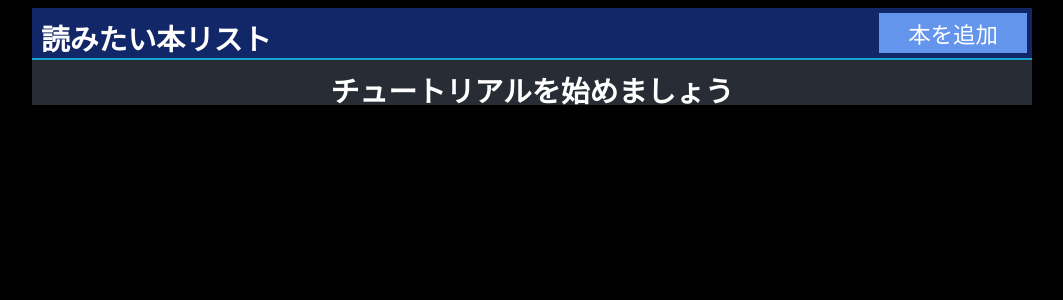
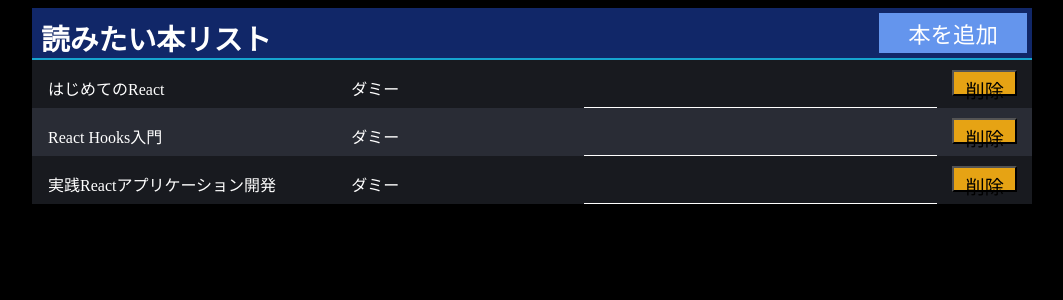
Before and after one commit to yochimonji/react-typescript-tutorial2, a React (Create React App) app: page / in a window 1280 px wide. Shown: the top 300 px of the page, without its empty margins (108-1171 px from the left). Built offline with nearby package versions, Linux system fonts and the light colour scheme.

Commit message:
add 読みたい本リスとを表示
今はダミーデータ

```diff
--- a/src/App.tsx
+++ b/src/App.tsx
@@ -1,6 +1,6 @@
 import React from "react";
 import "./App.css";
-import { BookToRead } from "./components/index";
+import { BookToRead, BookRow } from "./components/index";
 
 const dummyBooks: BookToRead[] = [
   {
@@ -23,16 +23,29 @@ const dummyBooks: BookToRead[] = [
   },
 ];
 
-const App = (): JSX.Element => (
+const App = (): JSX.Element => {
+  const bookRows = dummyBooks.map((b) => (
+    <BookRow
+      book={b}
+      key={b.id}
+      onMemoChange={(id, memo) => {
+        const a = 1;
+      }}
+      onDelete={(id) => {
+        const a = 1;
+      }}
+    />
+  ));
+
+  return (
     <div className="App">
       <section className="nav">
         <h1>読みたい本リスト</h1>
         <div className="button-like">本を追加</div>
       </section>
-    <section className="main">
-      <h1>チュートリアルを始めましょう</h1>
-    </section>
+      <main className="main">{bookRows}</main>
     </div>
   );
+};
 
 export default App;
--- /dev/null
+++ b/src/components/BookRow.tsx
@@ -0,0 +1,42 @@
+import React from "react";
+import { BookToRead } from "./index";
+
+type BookRowProps = {
+  book: BookToRead;
+  onMemoChange: (id: number, memo: string) => void;
+  onDelete: (id: number) => void;
+};
+
+const BookRow = (props: BookRowProps): JSX.Element => {
+  const { id, title, authors, memo } = props.book;
+
+  const handleMemoChange = (e: React.ChangeEvent<HTMLInputElement>) => {
+    props.onMemoChange(id, e.target.value);
+  };
+
+  const handleDelete = () => {
+    props.onDelete(id);
+  };
+
+  return (
+    <div className="book-row">
+      <div title={title} className="title">
+        {title}
+      </div>
+      <div title={authors} className="authors">
+        {authors}
+      </div>
+      <input
+        type="text"
+        className="memo"
+        value={memo}
+        onChange={handleMemoChange}
+      />
+      <button className="delete-row" type="button" onClick={handleDelete}>
+        削除
+      </button>
+    </div>
+  );
+};
+
+export default BookRow;
--- a/src/components/index.ts
+++ b/src/components/index.ts
@@ -1,2 +1,3 @@
 export type { BookDescription } from "./BookDescription";
 export type { BookToRead } from "./BookToRead";
+export { default as BookRow } from "./BookRow";
```
Lines whose indentation alone changed are shown as unchanged.
